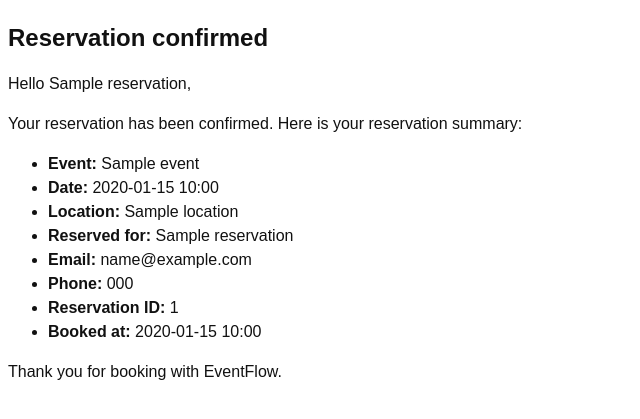
After one commit to Nourhene-z/reservation_events, a Symfony app: template templates/emails/reservation_confirmation.html.twig in a window 1280 px wide. The commit adds this page. Shown: the top 419 px of the page, without its empty margins (0-640 px from the left). Run offline with Twig, Linux system fonts and the light colour scheme; the template is opened without the code that fills it: most values are stand-ins (such as "Sample title", 1, 10 or a date in 2020); some libraries are stand-ins or nearby versions.

Commit message:
mail comfirmation

```diff
--- a/config/services.yaml
+++ b/config/services.yaml
@@ -16,6 +16,7 @@ services:
         bind:
             string $jwtSecret: "%env(JWT_SECRET)%"
             int $jwtTtl: "%env(int:JWT_TTL)%"
+            string $mailerFrom: "%env(MAILER_FROM)%"
             string $passkeyRpId: "%env(PASSKEY_RP_ID)%"
             string $passkeyRpName: "%env(PASSKEY_RP_NAME)%"
             int $passkeyChallengeTtl: "%env(int:PASSKEY_CHALLENGE_TTL)%"
--- a/templates/base.html.twig
+++ b/templates/base.html.twig
@@ -33,7 +33,7 @@
                         <a href="{{ path('app_logout') }}">Logout</a>
                     {% else %}
                         <a href="{{ path('app_register') }}">Register</a>
-                        <a class="primary-link" href="{{ path('app_admin_login') }}">Login</a>
+                        <a class="primary-link" href="{{ path('app_login') }}">Login</a>
                     {% endif %}
                 </div>
             </div>
--- /dev/null
+++ b/templates/emails/reservation_confirmation.html.twig
@@ -0,0 +1,25 @@
+<!DOCTYPE html>
+<html lang="en">
+<head>
+    <meta charset="UTF-8">
+    <title>Reservation confirmation</title>
+</head>
+<body style="font-family: Arial, sans-serif; color: #111; line-height: 1.5;">
+    <h2 style="margin-bottom: 0.6rem;">Reservation confirmed</h2>
+    <p>Hello {{ reservation.name }},</p>
+    <p>Your reservation has been confirmed. Here is your reservation summary:</p>
+
+    <ul>
+        <li><strong>Event:</strong> {{ event.title }}</li>
+        <li><strong>Date:</strong> {{ event.date ? event.date|date('Y-m-d H:i') : 'N/A' }}</li>
+        <li><strong>Location:</strong> {{ event.location }}</li>
+        <li><strong>Reserved for:</strong> {{ reservation.name }}</li>
+        <li><strong>Email:</strong> {{ reservation.email }}</li>
+        <li><strong>Phone:</strong> {{ reservation.phone }}</li>
+        <li><strong>Reservation ID:</strong> {{ reservation.id }}</li>
+        <li><strong>Booked at:</strong> {{ reservation.createdAt ? reservation.createdAt|date('Y-m-d H:i') : 'N/A' }}</li>
+    </ul>
+
+    <p>Thank you for booking with EventFlow.</p>
+</body>
+</html>
```
Also changed, not shown: src/Controller/ReservationController.php (+30 -1 lines), src/Controller/SecurityController.php (+14 -3 lines), templates/security/user_login.html.twig (added, +28 -0 lines), 4 other files.
